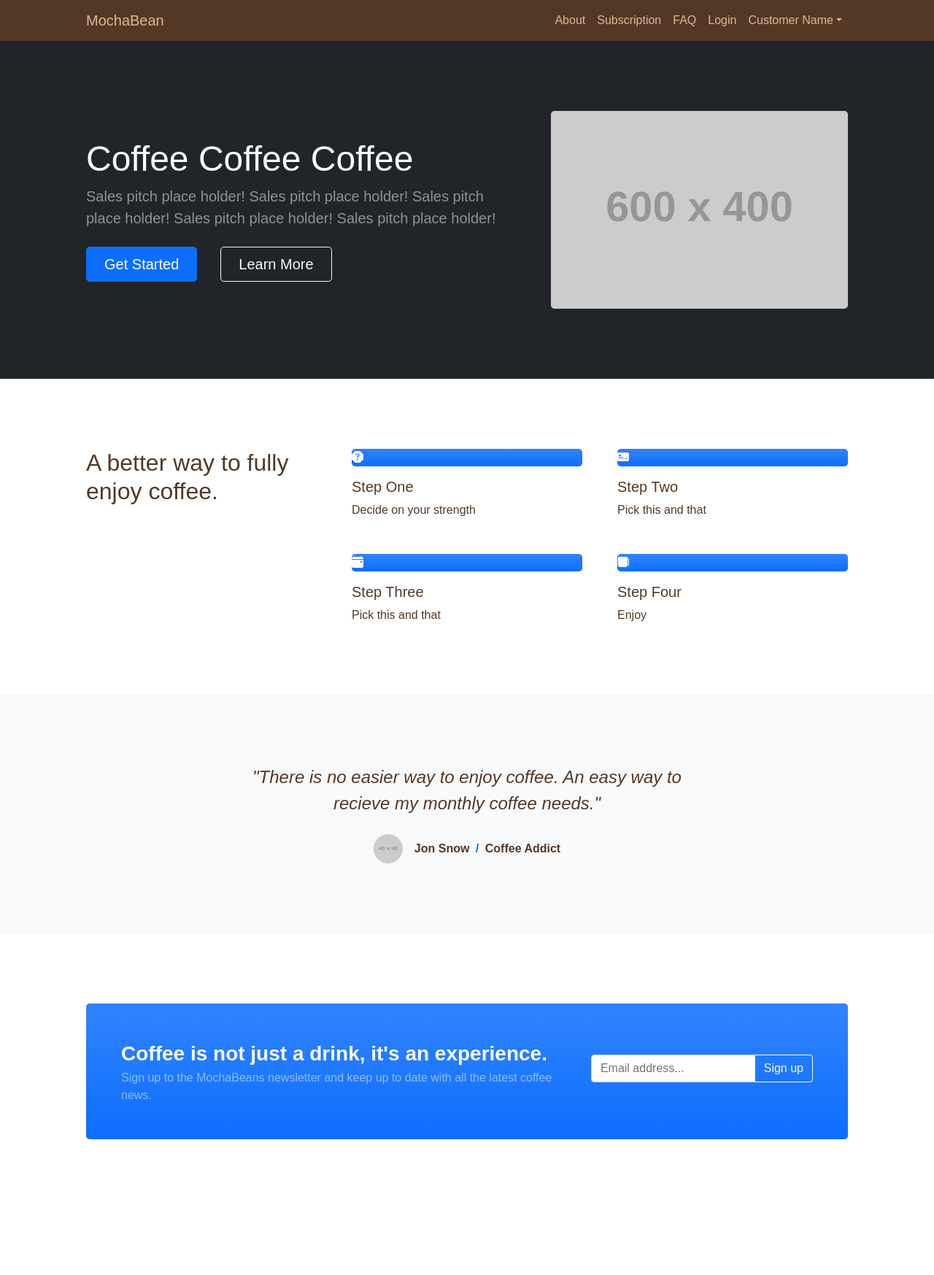
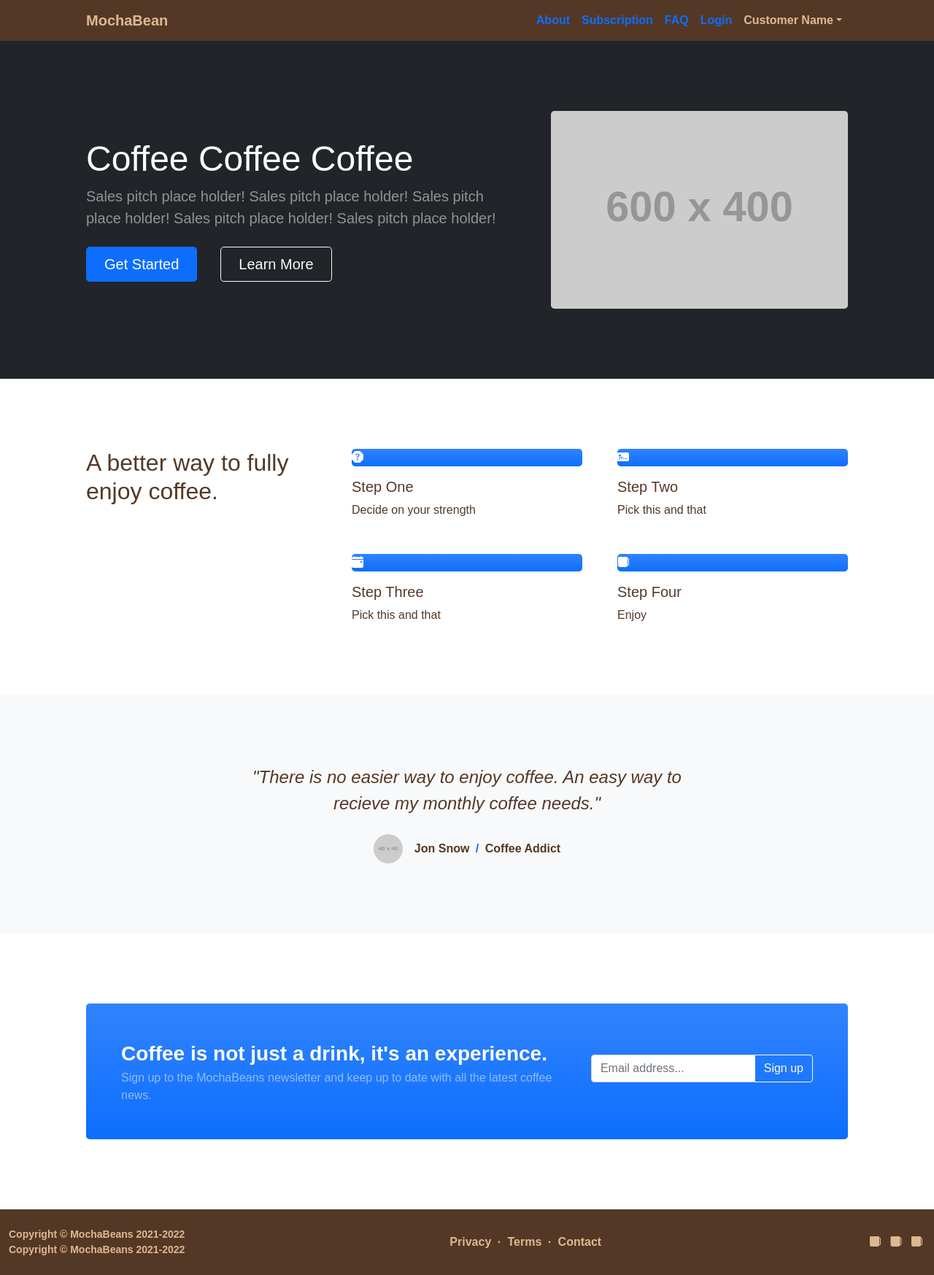
Before and after one commit to Code-Institute-Submissions/MSP-10, a Django app: page / in a window 1280 px wide. Shown: the whole page at 73% size. Before the commit the page ends 1561 px from the top, so only its background shows below. Run offline with Django 4.2, Linux system fonts and the light colour scheme; grey boxes labelled with a size stand in for pictures from a placeholder-image service; some libraries are stand-ins or nearby versions; some web fonts are replaced.

Commit message:
Update base.html with footer
Include footer in base template and adding mochabean styling and colors

```diff
--- a/static/css/style.css
+++ b/static/css/style.css
@@ -10,14 +10,9 @@ body {
     color: #543826;
 }
 
-#navigation {
-    background-color: #543826 !important;
-    color: #ddb892 !important;
-    text-decoration: none !important;
-}
-
-.navbar-brand, .navbar-nav, .nav-link, .dropdown-item, .dropdown-menu {
+.navigation-bar, .footer-bar {
     color: #ddb892 !important;
     background-color: #543826 !important;
     text-decoration: none !important;
+    font-weight: bold;
 }
--- a/templates/base.html
+++ b/templates/base.html
@@ -40,7 +40,7 @@
     </head>
     <body class="d-flex flex-column h-100">
         <main class="flex-shrink-0">
-            <nav class="navbar navbar-expand-lg" id="navigation">
+            <nav class="navigation-bar navbar navbar-expand-lg">
                 <div class="container px-5 navigation-bar">
                     <a class="navbar-brand navigation-bar" href="index.html">MochaBean</a>
                     <!-- botton to change the Navbar to a hamburger on smaller devices-->
@@ -51,25 +51,45 @@
                             <li class="nav-item navigation-bar"><a class="nav-link" href="">About</a></li>
                             <li class="nav-item navigation-bar"><a class="nav-link" href="">Subscription</a></li>
                             <li class="nav-item navigation-bar"><a class="nav-link" href="">FAQ</a></li>
+                            <!-- Button will appear if user not logged in-->
                             <li class="nav-item navigation-bar"><a class="nav-link" href="">Login</a></li>
-							<!-- The following will only show if the user is logged in This will be Updated-->
+                            <!-- The following will only show if the user is logged in This will be Updated-->
                             <li class="nav-item dropdown navigation-bar">
                                 <a class="nav-link dropdown-toggle navigation-bar" id="navbarCustomerDropdown" href="#" role="button" data-bs-toggle="dropdown" aria-expanded="false">Customer Name</a>
                                 <ul class="dropdown-menu dropdown-menu-end navigation-bar" aria-labelledby="navbarCustomerDropdown">
                                     <li><a class="dropdown-item navigation-bar" href="#">Profile</a></li>
                                     <li><a class="dropdown-item navigation-bar" href="#">Subscription</a></li>
-									<li><a class="dropdown-item navigation-bar" href="#">Logout</a></li>
+                                    <li><a class="dropdown-item navigation-bar" href="#">Logout</a></li>
                                 </ul>
                             </li>
                         </ul>
                     </div>
                 </div>
             </nav>
-
             {% block content %}
             {% endblock %}
         </main>
-        <footer>
+        <footer  class="py-4 mt-auto footer-bar">
+            <div class="container-fluid">
+                <div class="row align-items-center justify-content-between flex-column flex-sm-row">
+                    <div class="col-auto">
+                        <div class="small m-0 footer-bar">Copyright &copy; MochaBeans 2021-2022</div>
+                        <div class="small m-0 footer-bar">Copyright &copy; MochaBeans 2021-2022</div>
+                    </div>
+					<div class="col-auto">
+                        <a class="footer-bar" href="#!">Privacy</a>
+                        <span class="mx-1 footer-bar">&middot;</span>
+                        <a class="footer-bar" href="#!">Terms</a>
+                        <span class="mx-1 footer-bar">&middot;</span>
+                        <a class="footer-bar" href="#!">Contact</a>
+                    </div>
+                    <div class="col-auto">
+                        <span class="mx-1 footer-bar"><i class="bi bi-cup-fill"></i></span>
+                        <span class="mx-1 footer-bar"><i class="bi bi-cup-fill"></i></span>
+                        <span class="mx-1 footer-bar"><i class="bi bi-cup-fill"></i></span>
+                    </div>
+                </div>
+            </div>
         </footer>
     </body>
 </html>
```
